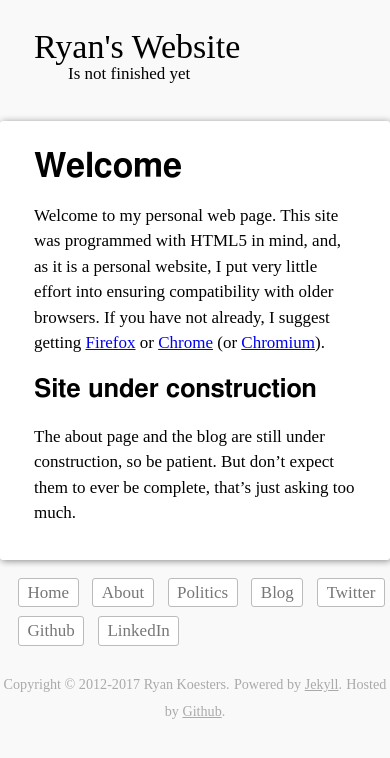
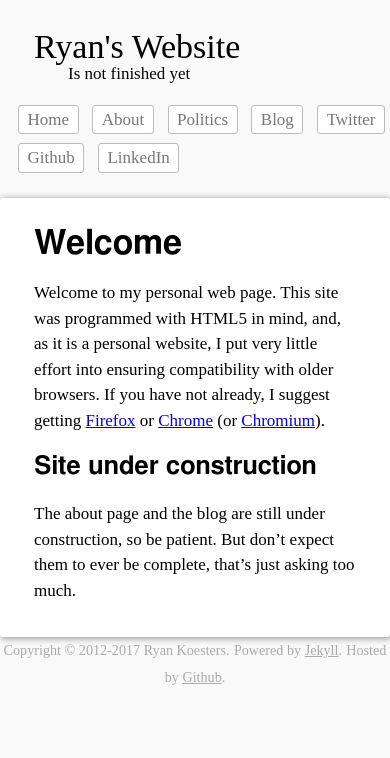
Before and after one commit to rkoesters/rkoesters.github.io, a Jekyll site: the page built from index.md, in a window 390 px wide. Shown: the top 758 px of the page. Built offline with Jekyll 4.4.1, drawn with Linux system fonts in a browser that asks for light colours.

Commit message:
Move navbar to top on mobile.

```diff
--- a/_layouts/master.html
+++ b/_layouts/master.html
@@ -24,10 +24,6 @@
 	</div>
 
 	<div id="content-wrapper">
-		<article id="content">
-			{{ content }}
-		</article>
-
 		<nav id="site-nav">
 			<ul>
 				<li><a href="/">Home</a></li>
@@ -39,6 +35,10 @@
 				<li><a href="https://www.linkedin.com/in/ryankoesters">LinkedIn</a></li>
 			</ul>
 		</nav>
+
+		<article id="content">
+			{{ content }}
+		</article>
 	</div>
 
 	<div id="site-footer">
--- a/css/main.css
+++ b/css/main.css
@@ -28,8 +28,8 @@ header, section, footer, nav {
 
 /********** Page Header **********/
 #site-header {
+	font-size: 2em;
 	padding: 1em;
-	font-size: 2em;
 }
 
 #site-header p {
@@ -69,6 +69,10 @@ header, section, footer, nav {
 }
 
 @media (max-width: 1068px) { /* 800 + 2 * (100 + 2 * 17) */
+	#site-header {
+		padding-bottom: 0;
+	}
+
 	#site-nav {
 		position: relative;
 		right: 0px;
```
